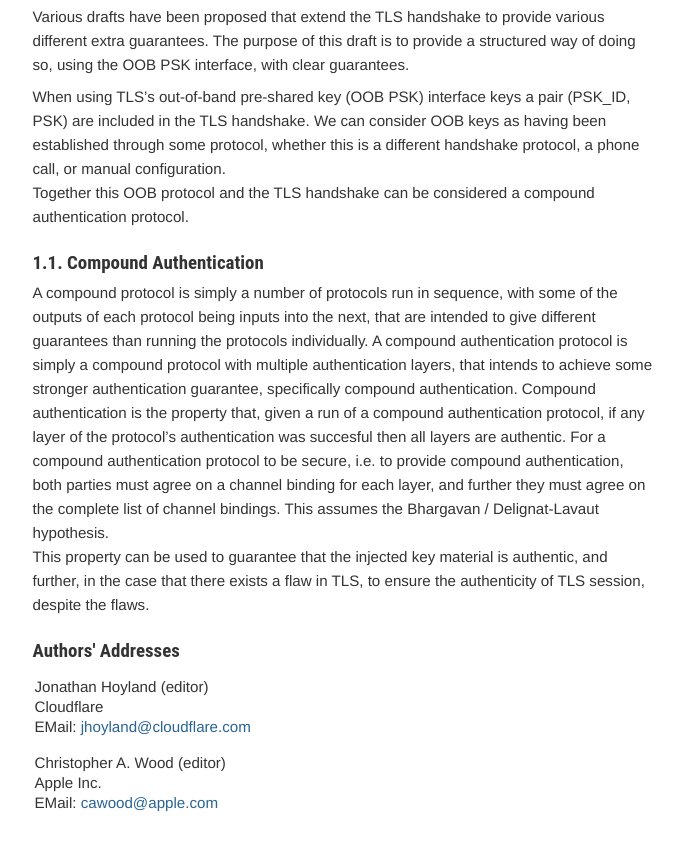
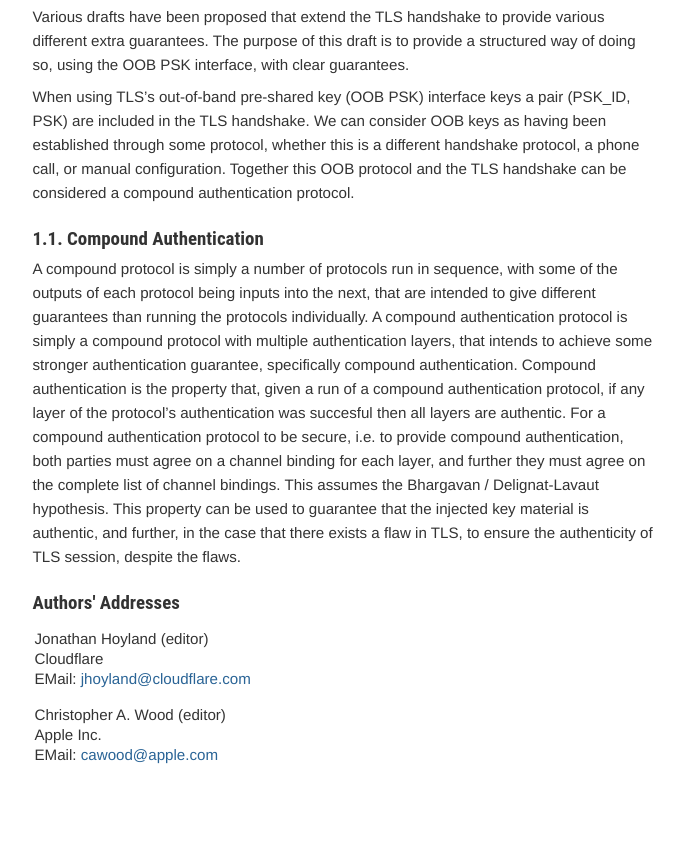
Before and after one commit to jhoyla/draft-jhoyla-importer-keys, a plain HTML site: page draft-jhoyla-importer-keys.html in a window 1280 px wide. Shown: the part 1344-2194 px from the top of the page, without its empty margins (123-806 px from the left). Drawn offline with Linux system fonts and the light colour scheme.

Commit message:
Script updating gh-pages from 54c241c. [ci skip]

```diff
--- a/draft-jhoyla-importer-keys.html
+++ b/draft-jhoyla-importer-keys.html
@@ -359,13 +359,13 @@ ul.toc li {
   <h1 id="rfc.section.1">
 <a href="#rfc.section.1">1.</a> <a href="#introduction" id="introduction">Introduction</a>
 </h1>
-<p id="rfc.section.1.p.1">TLS 1.3 defines an exporter keys interface to allow other protocols to build on top of it.  The exporter keys interface provides channel bindings that other protocols can agree on, allowing them to build off the security of TLS.<br> TLS 1.3, however, does not provide an equivalent interface for importing keys, which makes it difficult to build off the security of other protocols to strengthen TLS.  The most similar interface is the out-of-band pre-shared key interface, however it is possible to use this interface insecurely.  This drafts describes a change to the use of the OOB PSK interface to make it easier to use secondary protocols to improve the security guarantees of TLS.</p>
+<p id="rfc.section.1.p.1">TLS 1.3 defines an exporter keys interface to allow other protocols to build on top of it.  The exporter keys interface provides channel bindings that other protocols can agree on, allowing them to build off the security of TLS.  TLS 1.3, however, does not provide an equivalent interface for importing keys, which makes it difficult to build off the security of other protocols to strengthen TLS.  The most similar interface is the out-of-band pre-shared key interface, however it is possible to use this interface insecurely.  This drafts describes a change to the use of the OOB PSK interface to make it easier to use secondary protocols to improve the security guarantees of TLS.</p>
 <p id="rfc.section.1.p.2">Various drafts have been proposed that extend the TLS handshake to provide various different extra guarantees.  The purpose of this draft is to provide a structured way of doing so, using the OOB PSK interface, with clear guarantees.</p>
-<p id="rfc.section.1.p.3">When using TLS&#8217;s out-of-band pre-shared key (OOB PSK) interface keys a pair (PSK_ID, PSK) are included in the TLS handshake.  We can consider OOB keys as having been established through some protocol, whether this is a different handshake protocol, a phone call, or manual configuration.<br> Together this OOB protocol and the TLS handshake can be considered a compound authentication protocol.</p>
+<p id="rfc.section.1.p.3">When using TLS&#8217;s out-of-band pre-shared key (OOB PSK) interface keys a pair (PSK_ID, PSK) are included in the TLS handshake.  We can consider OOB keys as having been established through some protocol, whether this is a different handshake protocol, a phone call, or manual configuration.  Together this OOB protocol and the TLS handshake can be considered a compound authentication protocol.</p>
 <h1 id="rfc.section.1.1">
 <a href="#rfc.section.1.1">1.1.</a> <a href="#compound-authentication" id="compound-authentication">Compound Authentication</a>
 </h1>
-<p id="rfc.section.1.1.p.1">A compound protocol is simply a number of protocols run in sequence, with some of the outputs of each protocol being inputs into the next, that are intended to give different guarantees than running the protocols individually.  A compound authentication protocol is simply a compound protocol with multiple authentication layers, that intends to achieve some stronger authentication guarantee, specifically compound authentication.  Compound authentication is the property that, given a run of a compound authentication protocol, if any layer of the protocol&#8217;s authentication was succesful then all layers are authentic.  For a compound authentication protocol to be secure, i.e. to provide compound authentication, both parties must agree on a channel binding for each layer, and further they must agree on the complete list of channel bindings.  This assumes the Bhargavan / Delignat-Lavaut hypothesis.<br> This property can be used to guarantee that the injected key material is authentic, and further, in the case that there exists a flaw in TLS, to ensure the authenticity of TLS session, despite the flaws.</p>
+<p id="rfc.section.1.1.p.1">A compound protocol is simply a number of protocols run in sequence, with some of the outputs of each protocol being inputs into the next, that are intended to give different guarantees than running the protocols individually.  A compound authentication protocol is simply a compound protocol with multiple authentication layers, that intends to achieve some stronger authentication guarantee, specifically compound authentication.  Compound authentication is the property that, given a run of a compound authentication protocol, if any layer of the protocol&#8217;s authentication was succesful then all layers are authentic.  For a compound authentication protocol to be secure, i.e. to provide compound authentication, both parties must agree on a channel binding for each layer, and further they must agree on the complete list of channel bindings.  This assumes the Bhargavan / Delignat-Lavaut hypothesis.  This property can be used to guarantee that the injected key material is authentic, and further, in the case that there exists a flaw in TLS, to ensure the authenticity of TLS session, despite the flaws.</p>
 <h1 id="rfc.authors"><a href="#rfc.authors">Authors' Addresses</a></h1>
 <div class="avoidbreak">
   <address class="vcard">
```
Also changed, not shown: draft-jhoyla-importer-keys.txt.
